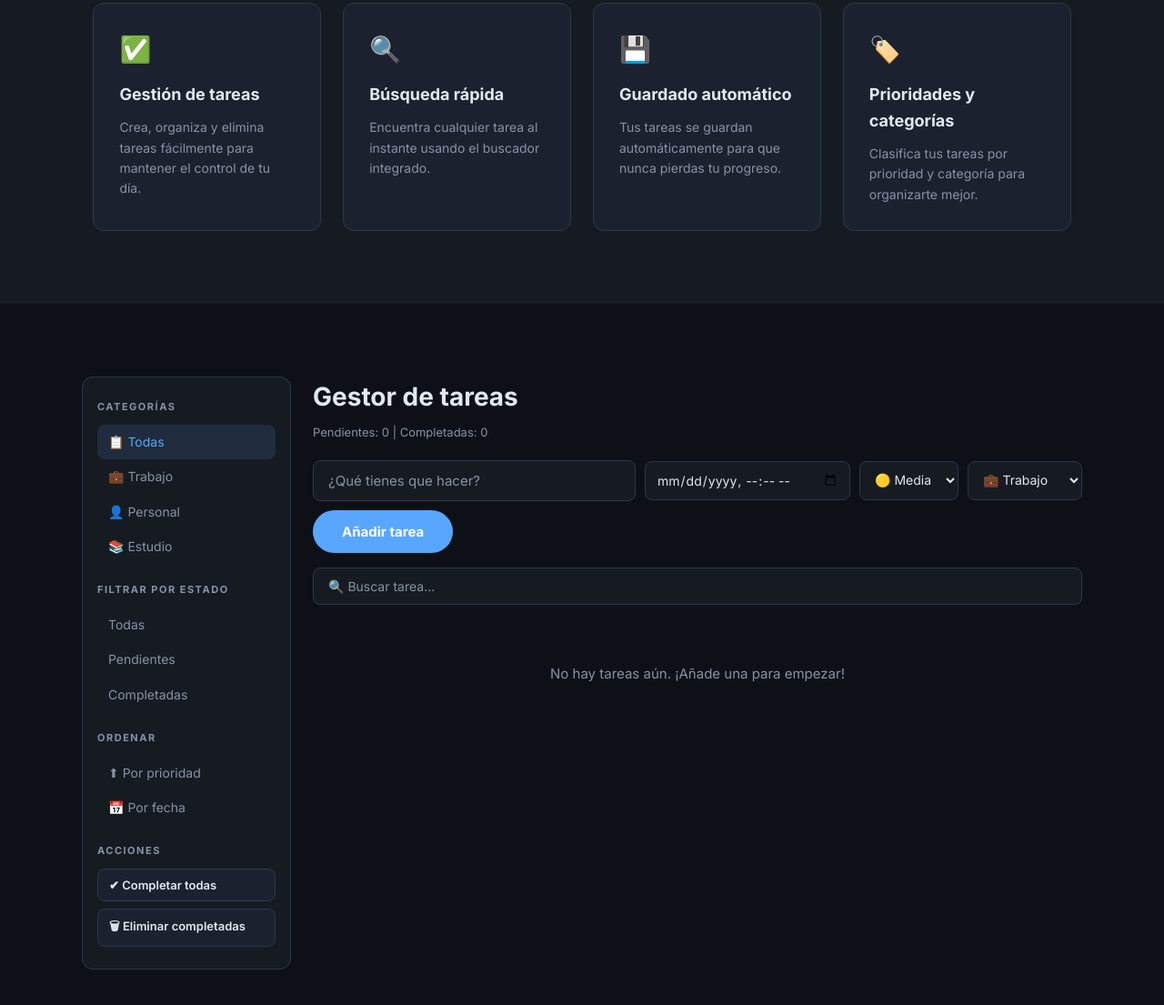
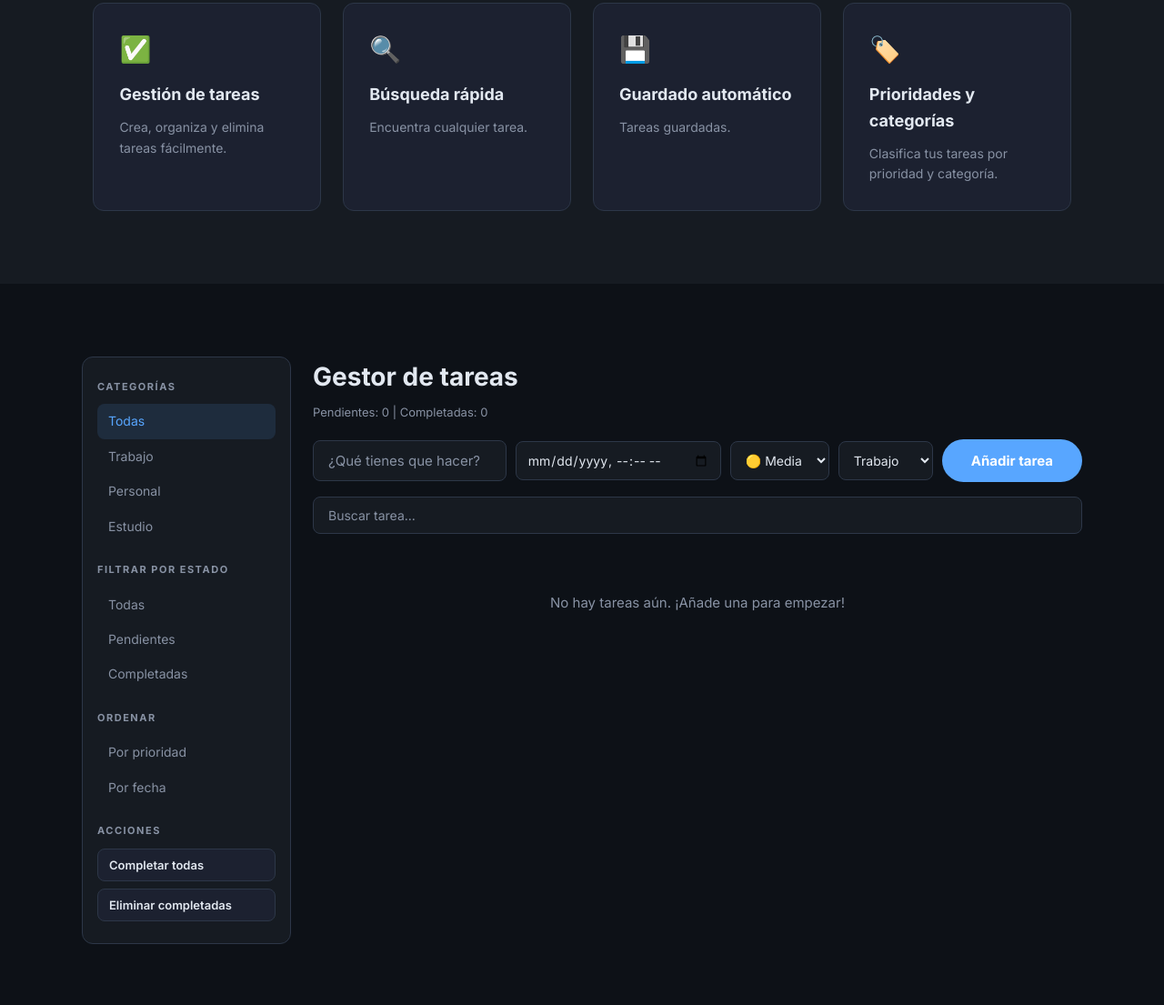
Before and after one commit to lexavilasd/taskflow-project, a plain HTML site: page index.html in a window 1280 px wide. Shown: the part 983-2088 px from the top of the page at 91% size. Drawn offline with Linux system fonts and the light colour scheme.

Commit message:
Add files via upload

```diff
--- a/index.html
+++ b/index.html
@@ -4,14 +4,14 @@
 <meta charset="UTF-8">
 <meta name="viewport" content="width=device-width, initial-scale=1.0">
 <link rel="stylesheet" href="styles.css">
-<title>TaskFlow</title>
+<title>TaskFlow Project</title>
 <link href="https://fonts.googleapis.com/css2?family=Inter:wght@300;400;600;700&display=swap" rel="stylesheet">
 </head>
 
 <body>
 
 <header>
-  <h1>TASKFLOW</h1>
+  <h1>TASKFLOW PROJECT</h1>
   <nav>
     <a href="#inicio">Inicio</a>
     <a href="#servicios">Funciones</a>
@@ -23,8 +23,8 @@
 <!-- HERO -->
 <section class="hero" id="inicio">
   <div class="hero-content">
-    <h2>Organiza tu día de forma simple y eficiente</h2>
-    <p>TaskFlow te permite gestionar tus tareas de manera clara, rápida y sin distracciones. Añade, busca y controla todo tu trabajo desde un solo lugar.</p>
+    <h2>Gestiona tus tareas de forma eficiente</h2>
+    <p> Añade, busca y controla todo tu trabajo desde un solo lugar.</p>
     <a href="#tareas" class="btn">Empezar ahora</a>
   </div>
 </section>
@@ -36,22 +36,22 @@
     <div class="card">
       <span class="card-icon">✅</span>
       <h3>Gestión de tareas</h3>
-      <p>Crea, organiza y elimina tareas fácilmente para mantener el control de tu día.</p>
+      <p>Crea, organiza y elimina tareas fácilmente.</p>
     </div>
     <div class="card">
       <span class="card-icon">🔍</span>
       <h3>Búsqueda rápida</h3>
-      <p>Encuentra cualquier tarea al instante usando el buscador integrado.</p>
+      <p>Encuentra cualquier tarea.</p>
     </div>
     <div class="card">
       <span class="card-icon">💾</span>
       <h3>Guardado automático</h3>
-      <p>Tus tareas se guardan automáticamente para que nunca pierdas tu progreso.</p>
+      <p>Tareas guardadas.</p>
     </div>
     <div class="card">
       <span class="card-icon">🏷️</span>
       <h3>Prioridades y categorías</h3>
-      <p>Clasifica tus tareas por prioridad y categoría para organizarte mejor.</p>
+      <p>Clasifica tus tareas por prioridad y categoría.</p>
     </div>
   </div>
 </section>
@@ -65,10 +65,10 @@
     <aside class="sidebar" id="sidebar">
       <h3>Categorías</h3>
       <ul>
-        <li onclick="filterCategory('all')" class="active-cat">📋 Todas</li>
-        <li onclick="filterCategory('trabajo')">💼 Trabajo</li>
-        <li onclick="filterCategory('personal')">👤 Personal</li>
-        <li onclick="filterCategory('estudio')">📚 Estudio</li>
+        <li onclick="filterCategory('all')" class="active-cat">Todas</li>
+        <li onclick="filterCategory('trabajo')">Trabajo</li>
+        <li onclick="filterCategory('personal')">Personal</li>
+        <li onclick="filterCategory('estudio')">Estudio</li>
       </ul>
 
       <h3>Filtrar por estado</h3>
@@ -80,19 +80,19 @@
 
       <h3>Ordenar</h3>
       <ul>
-        <li onclick="sortByPriority()">⬆ Por prioridad</li>
-        <li onclick="sortByDate()">📅 Por fecha</li>
+        <li onclick="sortByPriority()">Por prioridad</li>
+        <li onclick="sortByDate()">Por fecha</li>
       </ul>
 
       <h3>Acciones</h3>
-      <button class="sidebar-btn" onclick="completeAll()">✔ Completar todas</button>
-      <button class="sidebar-btn danger" onclick="deleteCompleted()">🗑 Eliminar completadas</button>
+      <button class="sidebar-btn" onclick="completeAll()">Completar todas</button>
+      <button class="sidebar-btn danger" onclick="deleteCompleted()">Eliminar completadas</button>
     </aside>
 
     <!-- MAIN -->
     <div class="main">
 
-      <button id="menu-toggle">☰ Menú</button>
+      <button id="menu-toggle">Menú</button>
 
       <h2 class="section-title">Gestor de tareas</h2>
 
@@ -109,16 +109,16 @@
             <option value="high">🔴 Alta</option>
           </select>
           <select id="task-category">
-            <option value="trabajo">💼 Trabajo</option>
-            <option value="personal">👤 Personal</option>
-            <option value="estudio">📚 Estudio</option>
+            <option value="trabajo">Trabajo</option>
+            <option value="personal">Personal</option>
+            <option value="estudio">Estudio</option>
           </select>
           <button type="submit" class="btn">Añadir tarea</button>
         </div>
       </form>
 
       <!-- SEARCH -->
-      <input type="text" id="search-input" placeholder="🔍 Buscar tarea...">
+      <input type="text" id="search-input" placeholder="Buscar tarea...">
 
       <!-- EMPTY STATE -->
       <p id="empty-message" class="empty-message">No hay tareas aún. ¡Añade una para empezar!</p>
--- a/styles.css
+++ b/styles.css
@@ -19,7 +19,7 @@
   --warning: #d29922;
   --radius: 12px;
   --radius-sm: 8px;
-  --shadow: 0 4px 20px rgba(0,0,0,0.4);
+  --shadow: 0 4px 20px rgba(78, 36, 89, 0.92);
 }
 
 body {
@@ -40,7 +40,7 @@
   --text-muted: #57606a;
   --accent: #0969da;
   --accent-hover: #0550ae;
-  --shadow: 0 4px 20px rgba(0,0,0,0.08);
+  --shadow: 0 4px 20px rgba(0, 0, 0, 0.08);
 }
 
 /* ── HEADER ──────────────────────────────────────────── */
@@ -49,7 +49,7 @@
   justify-content: space-between;
   align-items: center;
   padding: 16px 8%;
-  background: rgba(13, 17, 23, 0.92);
+  background: rgba(78, 36, 89, 0.92);
   position: fixed;
   width: 100%;
   top: 0;
@@ -61,7 +61,7 @@
 }
 
 body.light header {
-  background: rgba(255,255,255,0.92);
+  background: rgba(255, 255, 255, 0.92);
 }
 
 header h1 {
@@ -113,7 +113,7 @@
   justify-content: center;
   text-align: center;
   padding: 120px 8% 80px;
-  background: radial-gradient(ellipse at 60% 40%, rgba(88, 166, 255, 0.08) 0%, transparent 60%),
+  background: radial-gradient(ellipse at 60% 40%, rgba(255, 0, 183, 0.08) 0%, transparent 60%),
               var(--bg);
 }
 
@@ -134,7 +134,7 @@
 }
 
 body.light .hero h2 {
-  background: linear-gradient(135deg, #1c2128 30%, var(--accent));
+  background: linear-gradient(135deg, #006aff 30%, var(--accent));
   -webkit-background-clip: text;
   background-clip: text;
 }
```
